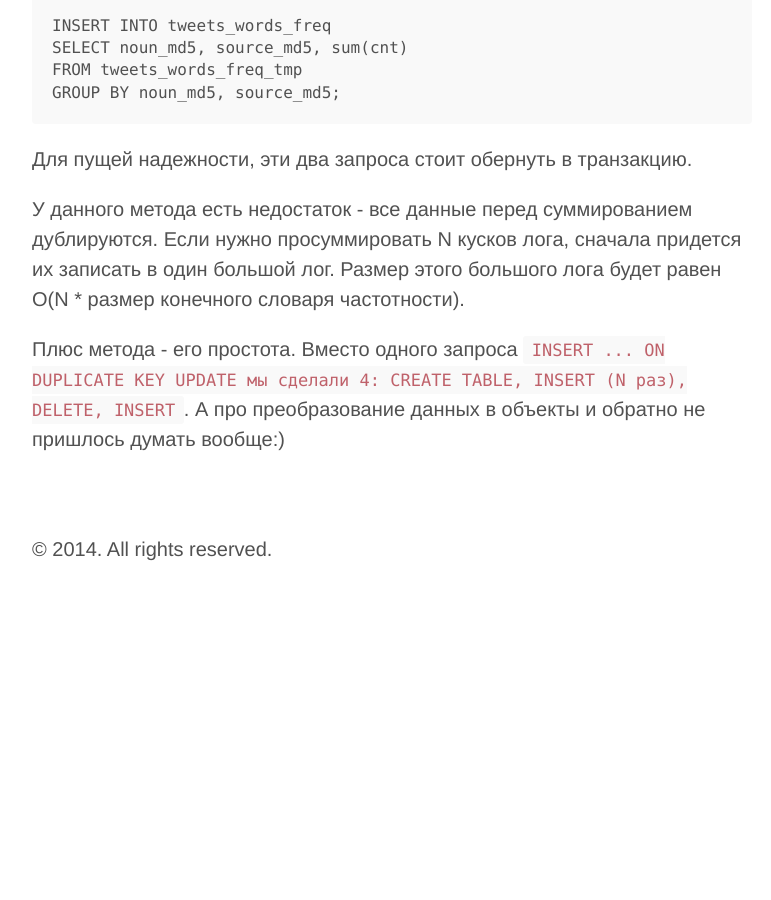
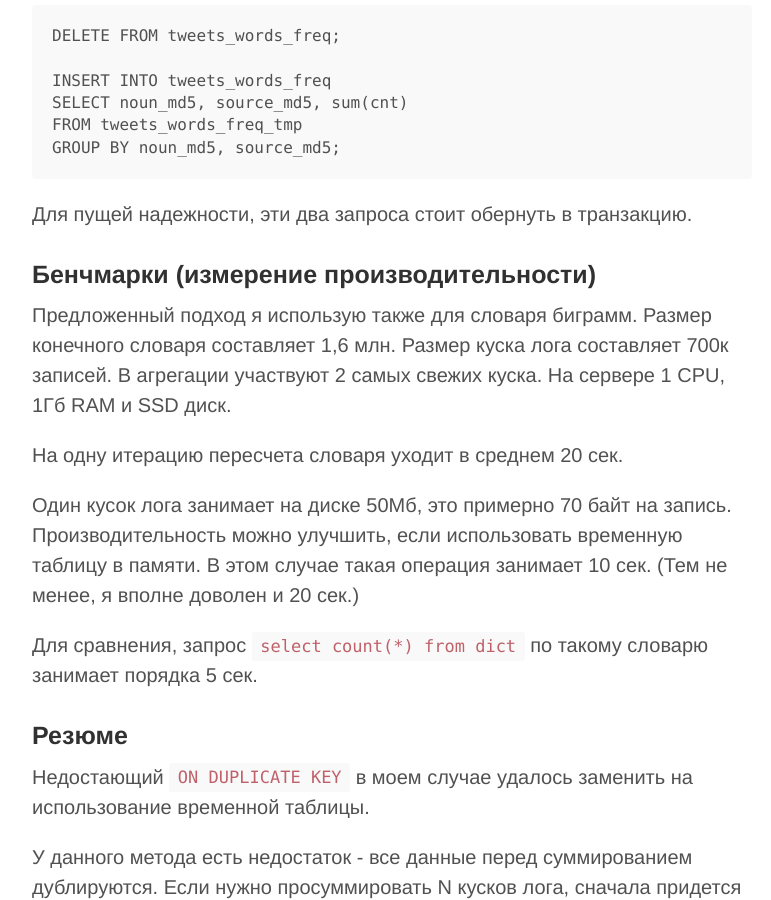
Before and after one commit to lonlylocly/lonlylocly.github.io, a Jekyll site: the page built from _posts/2014-10-03-SQLite-on-duplicate-key-update.md, in a window 1280 px wide and 900 px high, scrolled down 2625 px. Shown: the whole window, without its empty margins (248-1019 px from the left). Built offline with Jekyll 4.4.1, drawn with Linux system fonts in a browser that asks for light colours; Markdown is read by kramdown in place of the engine named in the settings; before the commit the page ends 3209 px from its top, so only the background shows below that; some of the changed text lies outside the part shown.

Commit message:
Update 2014-10-03-SQLite-on-duplicate-key-update.md

```diff
--- a/_posts/2014-10-03-SQLite-on-duplicate-key-update.md
+++ b/_posts/2014-10-03-SQLite-on-duplicate-key-update.md
@@ -56,6 +56,8 @@ title: Изобретаем on duplicate key update для SQLite
 Первый вариант - это не спортивно:) Хотя именно его рекомендуют на [StackOverflow](http://stackoverflow.com/questions/2717590/sqlite-upsert-on-duplicate-key-update).
 Про второй вариант я расскажу далее.
 
+### Обновление таблицы через временную
+
 Для начала, структура временной таблицы:
 
     CREATE TABLE IF NOT EXISTS tweets_words_freq_tmp(
@@ -91,6 +93,24 @@ title: Изобретаем on duplicate key update для SQLite
 
 Для пущей надежности, эти два запроса стоит обернуть в транзакцию.
 
+### Бенчмарки (измерение производительности)
+
+Предложенный подход я использую также для словаря биграмм. Размер конечного словаря составляет 1,6 млн.
+Размер куска лога составляет 700к записей. В агрегации участвуют 2 самых свежих куска.
+На сервере 1 CPU, 1Гб RAM и SSD диск.
+
+На одну итерацию пересчета словаря уходит в среднем 20 сек.
+
+Один кусок лога занимает на диске 50Мб, это примерно 70 байт на запись.
+Производительность можно улучшить, если использовать временную таблицу в памяти.
+В этом случае такая операция занимает 10 сек. (Тем не менее, я вполне доволен и 20 сек.)
+
+Для сравнения, запрос `select count(*) from dict` по такому словарю занимает порядка 5 сек.
+
+### Резюме
+
+Недостающий `ON DUPLICATE KEY` в моем случае удалось заменить на использование временной таблицы.
+
 У данного метода есть недостаток - все данные перед суммированием дублируются. Если нужно просуммировать N кусков лога, сначала придется их записать в один большой лог. Размер этого большого лога будет равен O(N * размер конечного словаря частотности).
 
 Плюс метода - его простота. Вместо одного запроса `INSERT ... ON DUPLICATE KEY UPDATE мы сделали 4: CREATE TABLE, INSERT (N раз), DELETE, INSERT`. А про преобразование данных в объекты и обратно не пришлось думать вообще:)
```
Also changed, not shown: other parts of _posts/2014-10-03-SQLite-on-duplicate-key-update.md (+2 -2 lines).
